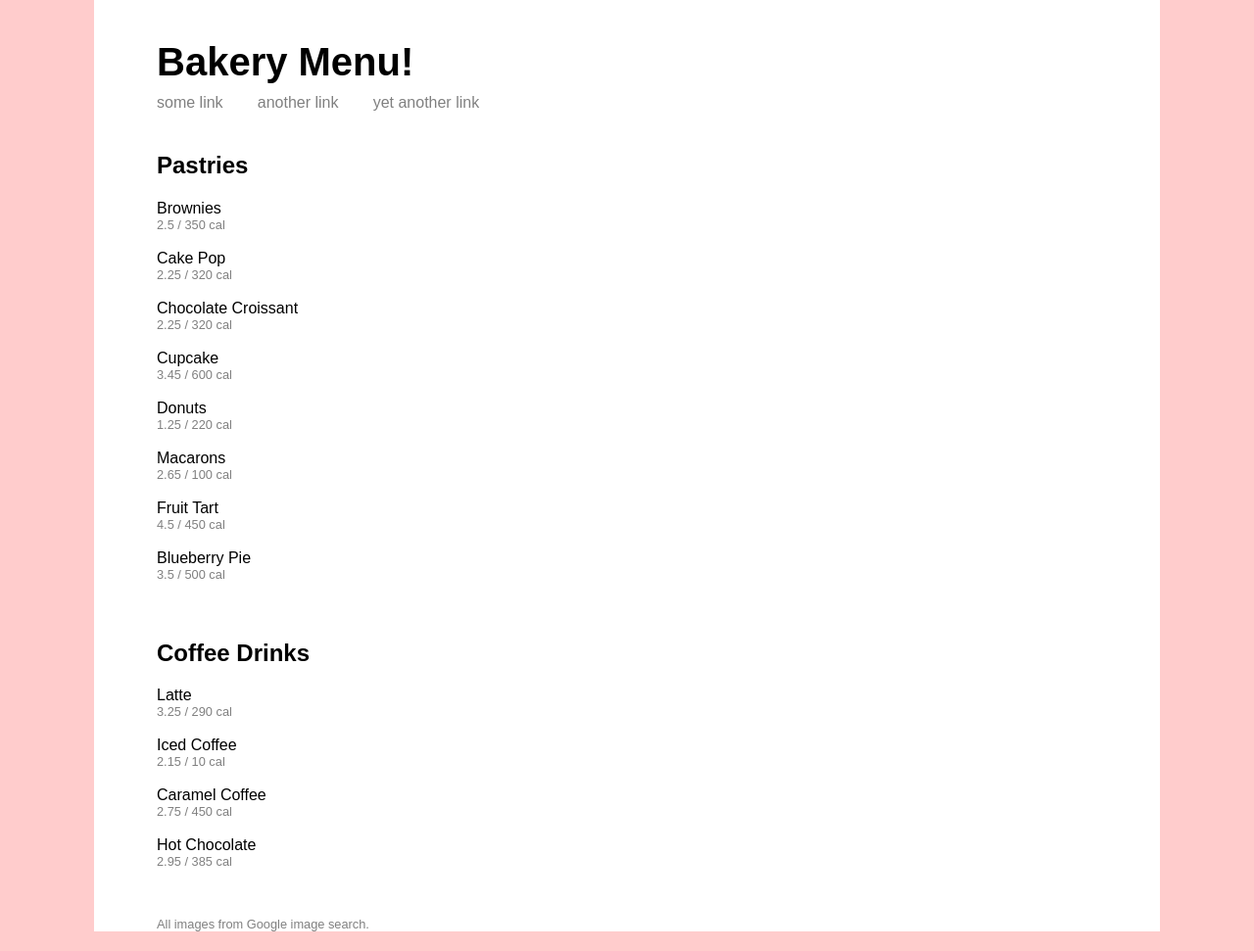
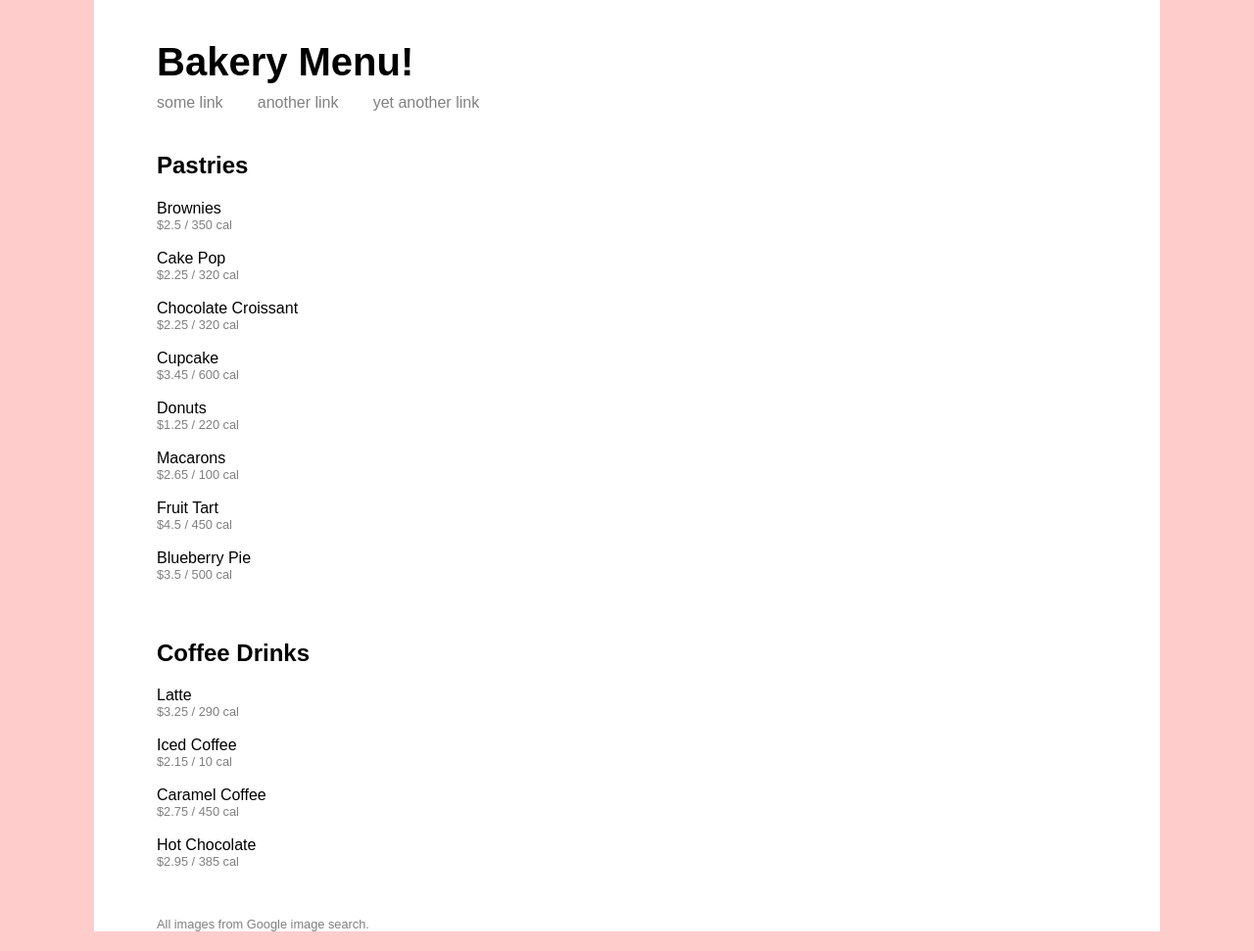
Before and after one commit to skyunlee/Web3, a PHP site: page /main.php in a window 1280 px wide. Shown: the whole page at 98% size. Run offline with PHP 8.4, Linux system fonts and the light colour scheme; some libraries are stand-ins or nearby versions.

Commit message:
added dollar signs to price parts

```diff
--- a/4_PHP_Practice/main.php
+++ b/4_PHP_Practice/main.php
@@ -51,7 +51,7 @@
 	<?php $pastryList = $menuLists['pastries'];
 		foreach($pastryList as $pastry => $pastryInfo){ ?>
 			<p class="itemName"><?php echo $pastry; ?></p>
-			<p class="itemInfo"><?php echo $pastryInfo['price']; ?> / <?php echo $pastryInfo['calories']; ?> cal</p>
+			<p class="itemInfo">$<?php echo $pastryInfo['price']; ?> / <?php echo $pastryInfo['calories']; ?> cal</p>
 			<br><?php
 		} ?>
 </article>
@@ -62,7 +62,7 @@
 	<?php $drinkList = $menuLists['drinks'];
 		foreach($drinkList as $drink => $drinkInfo){ ?>
 			<p class="itemName"><?php echo $drink; ?></p>
-			<p class="itemInfo"><?php echo $drinkInfo['price']; ?> / <?php echo $drinkInfo['calories']; ?> cal</p>
+			<p class="itemInfo">$<?php echo $drinkInfo['price']; ?> / <?php echo $drinkInfo['calories']; ?> cal</p>
 			<br><?php
 		} ?>
 
```
